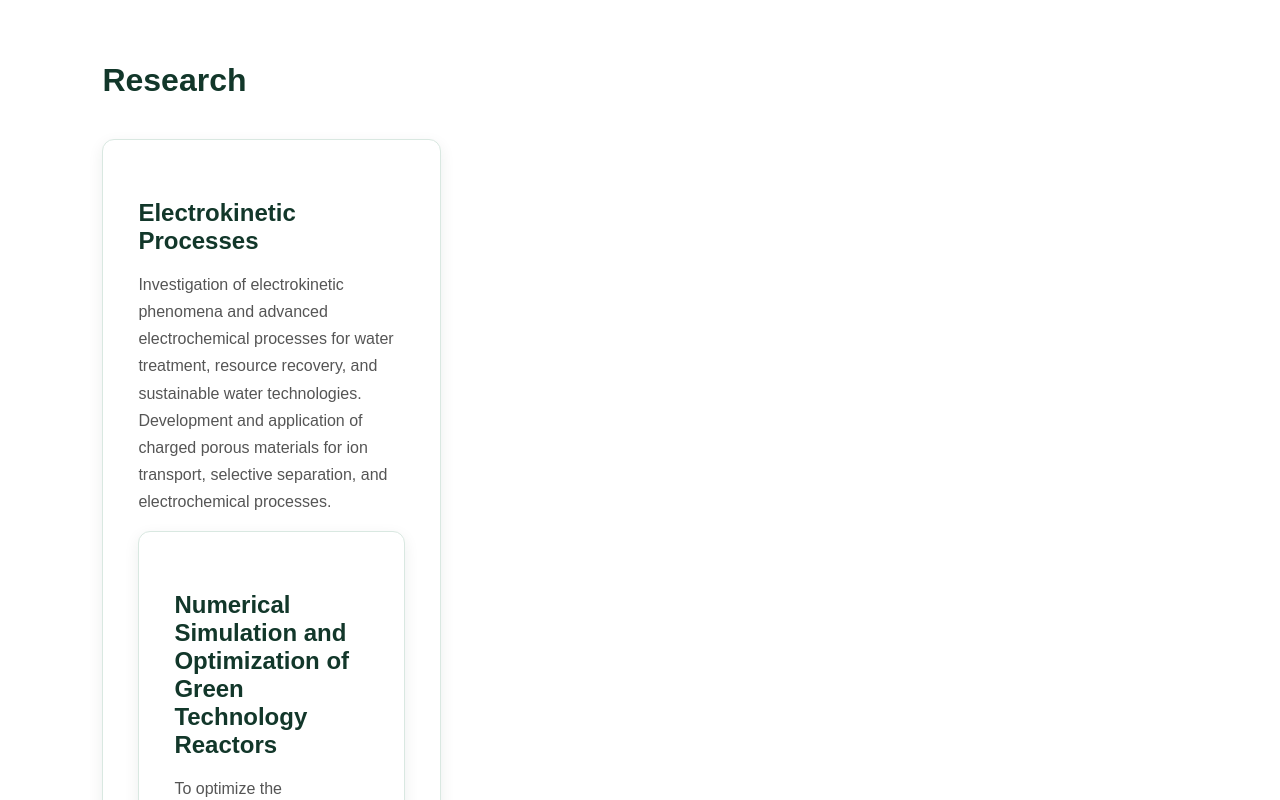
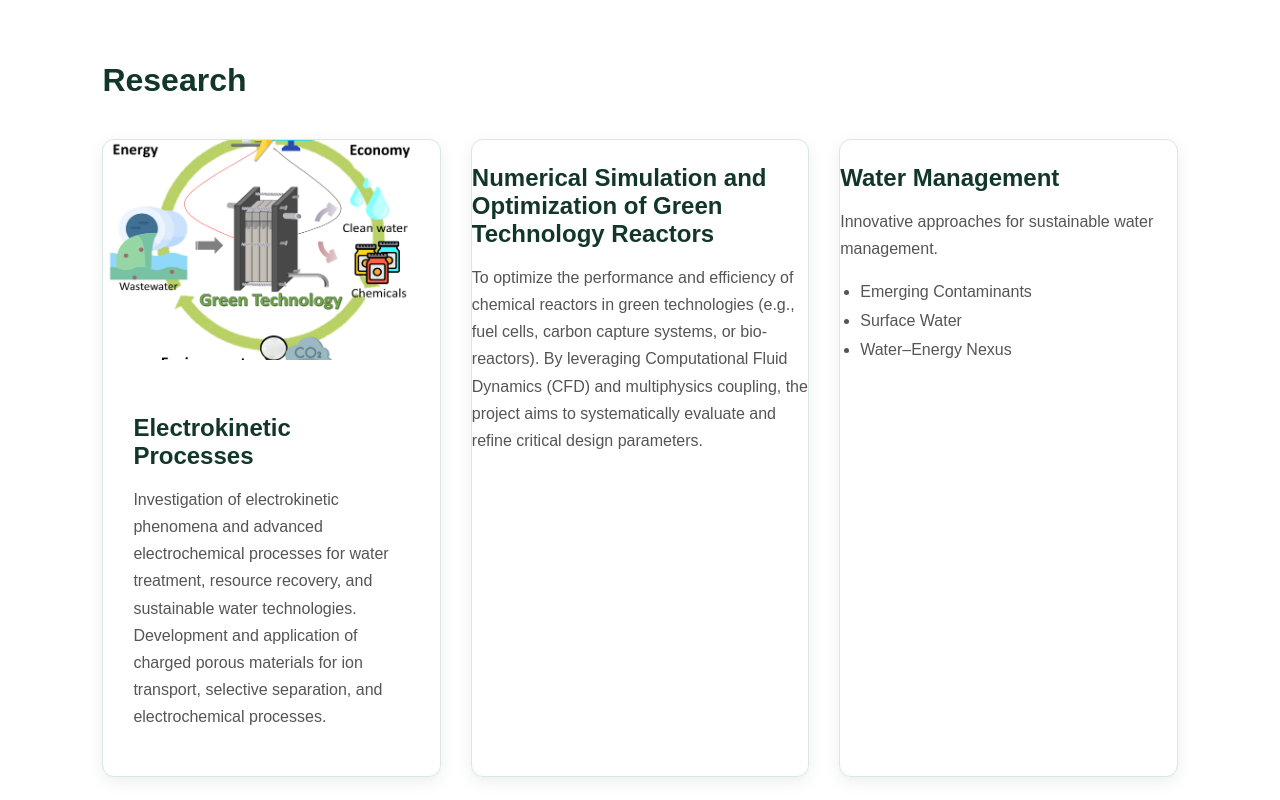
Before and after one commit to amy3172amy/amy3172amy.github.io, a plain HTML site: page index.html in a window 1280 px wide. Shown: the part 940-1740 px from the top of the page. Drawn offline with Linux system fonts and the light colour scheme.

Commit message:
Update index.html

```diff
--- a/index.html
+++ b/index.html
@@ -91,6 +91,32 @@
             line-height: 1.8;
             color: #555;
         }
+        /* ===== Research Card Images ===== */
+.research-card {
+    overflow: hidden;
+    padding: 0;
+}
+
+.research-card img {
+    width: 100%;
+    height: 220px;
+    object-fit: cover;
+    display: block;
+}
+
+.research-content {
+    padding: 30px;
+}
+
+.research-card a {
+    text-decoration: none;
+    color: inherit;
+    display: block;
+}
+
+.research-card a:hover h3 {
+    color: #2D8060;
+}
     /* ===== Footer ===== */
         footer {
             background: #12372A;
@@ -167,7 +193,12 @@
     </h2>
     <div class="research-grid">
         <!-- Research 1 -->
-         <div class="research-card">
+       <div class="research-card">
+    <a href="electrokinetic.html">
+        <img src="images/electrokinetic.png"
+             alt="Electrokinetic Processes">
+
+        <div class="research-content">
             <h3>
                 Electrokinetic Processes
             </h3>
@@ -180,6 +211,9 @@
                 materials for ion transport, selective separation,
                 and electrochemical processes.
             </p>
+            </div>
+    </a>
+</div>
 
         <!-- Research 2 -->
         <div class="research-card">
```
